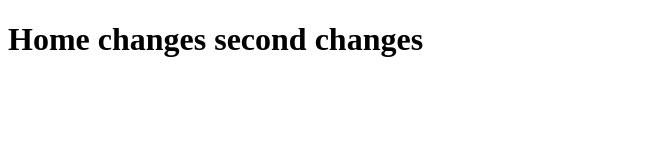
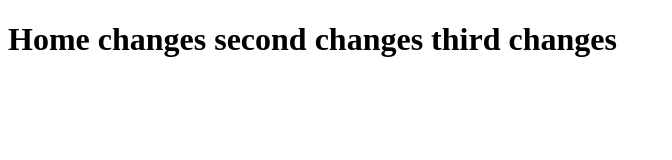
Before and after one commit to Nick-Lemy/Gym-Git-Exercise-Solutions, a plain HTML site: page home.html in a window 1280 px wide. Shown: the whole page, without its empty margins (0-672 px from the left). Drawn offline with Linux system fonts and the light colour scheme.

Commit message:
home page updated

```diff
--- a/home.html
+++ b/home.html
@@ -3,9 +3,9 @@
   <head>
     <meta charset="UTF-8" />
     <meta name="viewport" content="width=device-width, initial-scale=1.0" />
-    <title>Document changes second changes</title>
+    <title>Document changes second changes third changes</title>
   </head>
   <body>
-    <h1>Home changes second changes</h1>
+    <h1>Home changes second changes third changes</h1>
   </body>
 </html>
```
